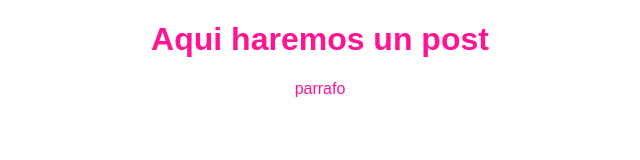
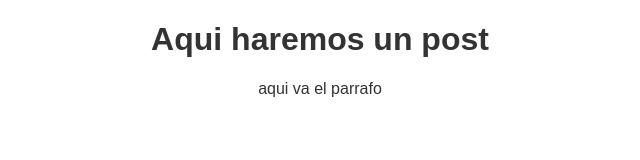
Before and after one commit to Yeltsin196/prueba_curso, a plain HTML site: page blogpost.html in a window 1280 px wide. Shown: the whole page, without its empty margins (320-960 px from the left). Drawn offline with Linux system fonts and the light colour scheme.

Commit message:
cmabios en html y css

```diff
--- a/blogpost.html
+++ b/blogpost.html
@@ -5,7 +5,12 @@
 	<link rel="stylesheet" type="text/css" href="css_blog/estilos_blog.css">
 </head>
 <body>
-	<h1>Aqui haremos un post</h1>
-	<p>parrafo</p>
+	<div id="contarioner">
+		<div id="post">
+			<h1>Aqui haremos un post</h1>
+		<p> aqui va el parrafo </p>
+		</div>
+	</div>
+
 </body>
 </html>
--- a/css_blog/estilos_blog.css
+++ b/css_blog/estilos_blog.css
@@ -1,5 +1,6 @@
 body{
+
 text-align: center;
 	font-family: "arial";
-	color:deeppink;
+	color:#333;
 }
```
